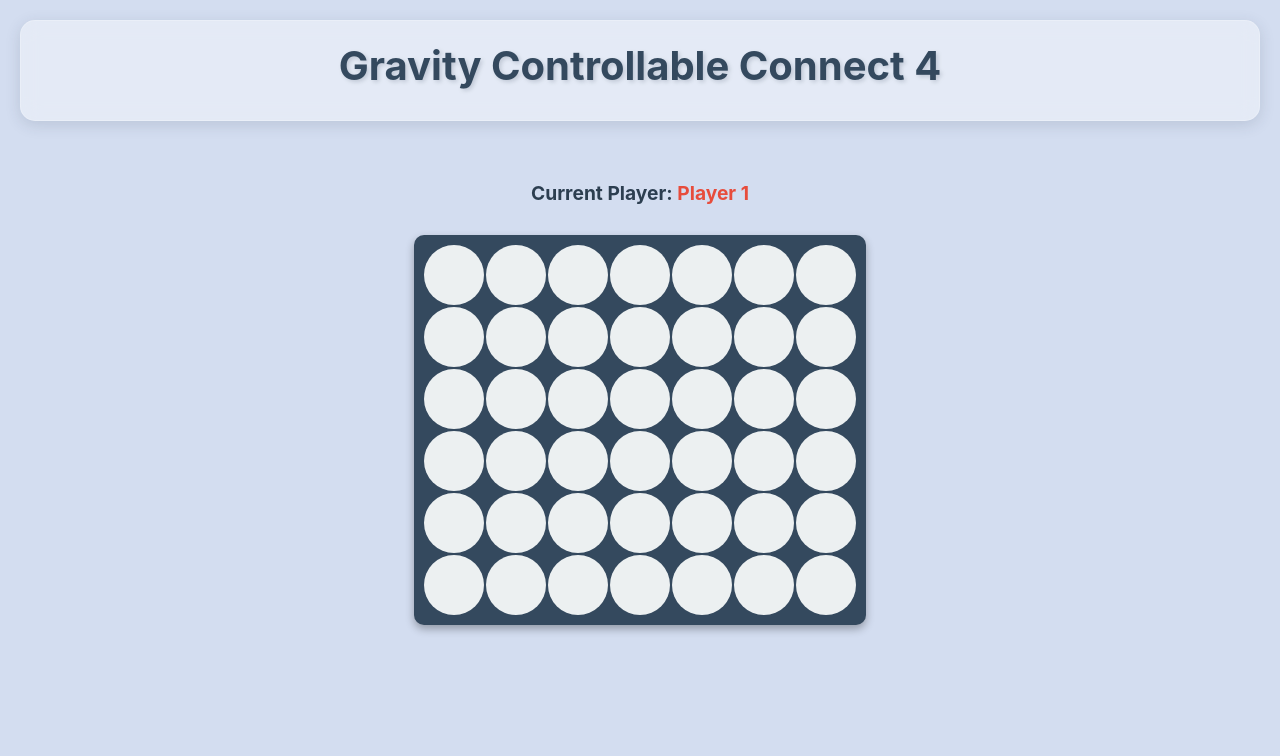
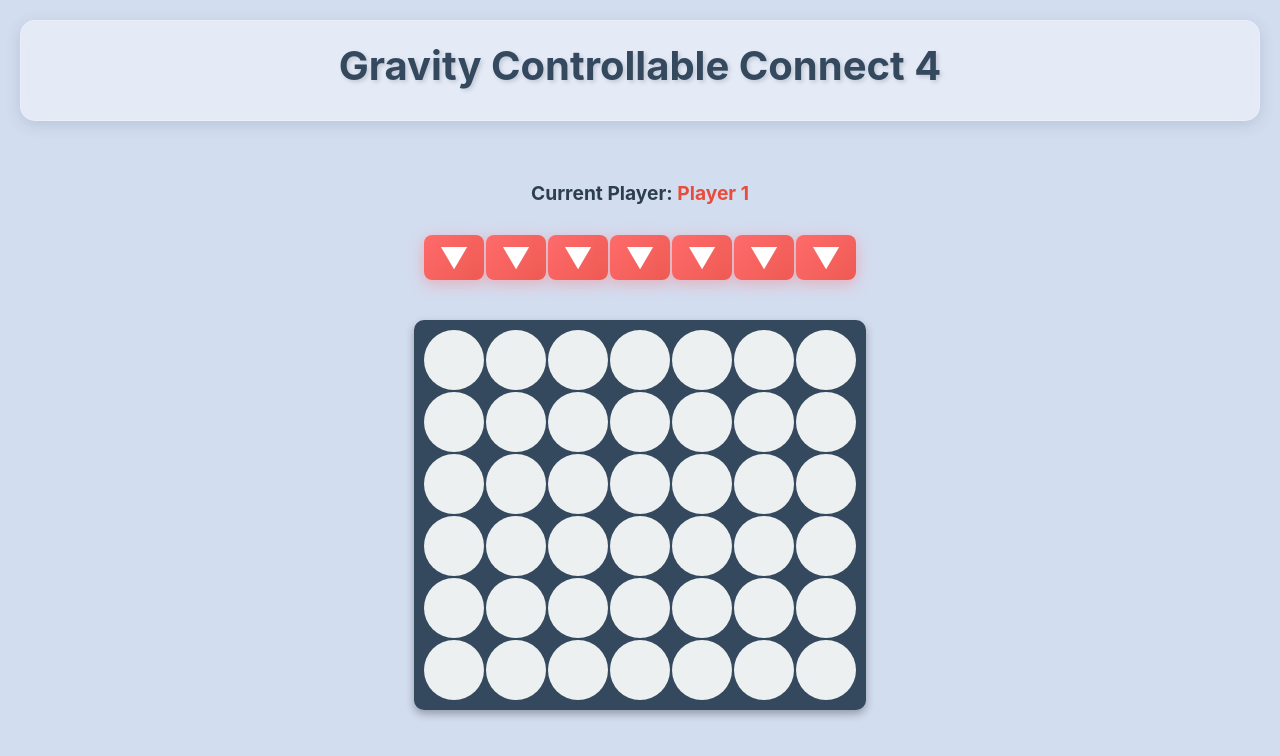
Before and after one commit to arad166/gravity-controllable-connect4, a React (Create React App) app: page / in a window 1280 px wide. Shown: the top 756 px of the page. Built offline with nearby package versions, Linux system fonts and the light colour scheme.

Commit message:
change placement

```diff
--- a/src/components/Board.css
+++ b/src/components/Board.css
@@ -9,6 +9,66 @@
 .board-header {
   text-align: center;
   margin-bottom: 10px;
+}
+
+
+
+.arrow-indicators {
+  display: flex;
+  gap: 2px;
+  margin-bottom: 20px;
+  padding: 0 10px;
+}
+
+.arrow-indicator {
+  width: 60px;
+  height: 45px;
+  display: flex;
+  align-items: center;
+  justify-content: center;
+  font-size: 1.8rem;
+  color: white;
+  cursor: pointer;
+  transition: all 0.3s ease;
+  border-radius: 8px;
+  border: none;
+  position: relative;
+  overflow: hidden;
+}
+
+.arrow-indicator.active[data-player="1"] {
+  background: linear-gradient(135deg, #ff6b6b, #ee5a52);
+  box-shadow: 0 4px 15px rgba(255, 107, 107, 0.4);
+  transform: translateY(0);
+}
+
+.arrow-indicator.active[data-player="2"] {
+  background: linear-gradient(135deg, #74b9ff, #5dade2);
+  box-shadow: 0 4px 15px rgba(116, 185, 255, 0.4);
+  transform: translateY(0);
+}
+
+.arrow-indicator.inactive {
+  background: linear-gradient(135deg, #bdc3c7, #95a5a6);
+  color: #7f8c8d;
+  cursor: not-allowed;
+  box-shadow: 0 2px 8px rgba(0, 0, 0, 0.2);
+}
+
+.arrow-indicator.active[data-player="1"]:hover {
+  background: linear-gradient(135deg, #ff5252, #d32f2f);
+  transform: translateY(-3px);
+  box-shadow: 0 8px 25px rgba(255, 107, 107, 0.6);
+}
+
+.arrow-indicator.active[data-player="2"]:hover {
+  background: linear-gradient(135deg, #5dade2, #3498db);
+  transform: translateY(-3px);
+  box-shadow: 0 8px 25px rgba(116, 185, 255, 0.6);
+}
+
+.arrow-indicator.active:active {
+  transform: translateY(-1px);
 }
 
 .current-player {
--- a/src/components/Board.tsx
+++ b/src/components/Board.tsx
@@ -21,6 +21,20 @@ export const Board: React.FC<BoardProps> = ({ board, onColumnClick, currentPlaye
         </div>
       </div>
 
+      {/* 矢印インジケーター */}
+      <div className="arrow-indicators">
+        {Array.from({ length: 7 }, (_, colIndex) => (
+          <div
+            key={colIndex}
+            className={`arrow-indicator ${board[0][colIndex] === null ? 'active' : 'inactive'}`}
+            data-player={currentPlayer}
+            onClick={() => board[0][colIndex] === null && handleColumnClick(colIndex)}
+          >
+            ▼
+          </div>
+        ))}
+      </div>
+
       <div className="board-grid">
         {board.map((row, rowIndex) => (
           <div key={rowIndex} className="board-row">
```
